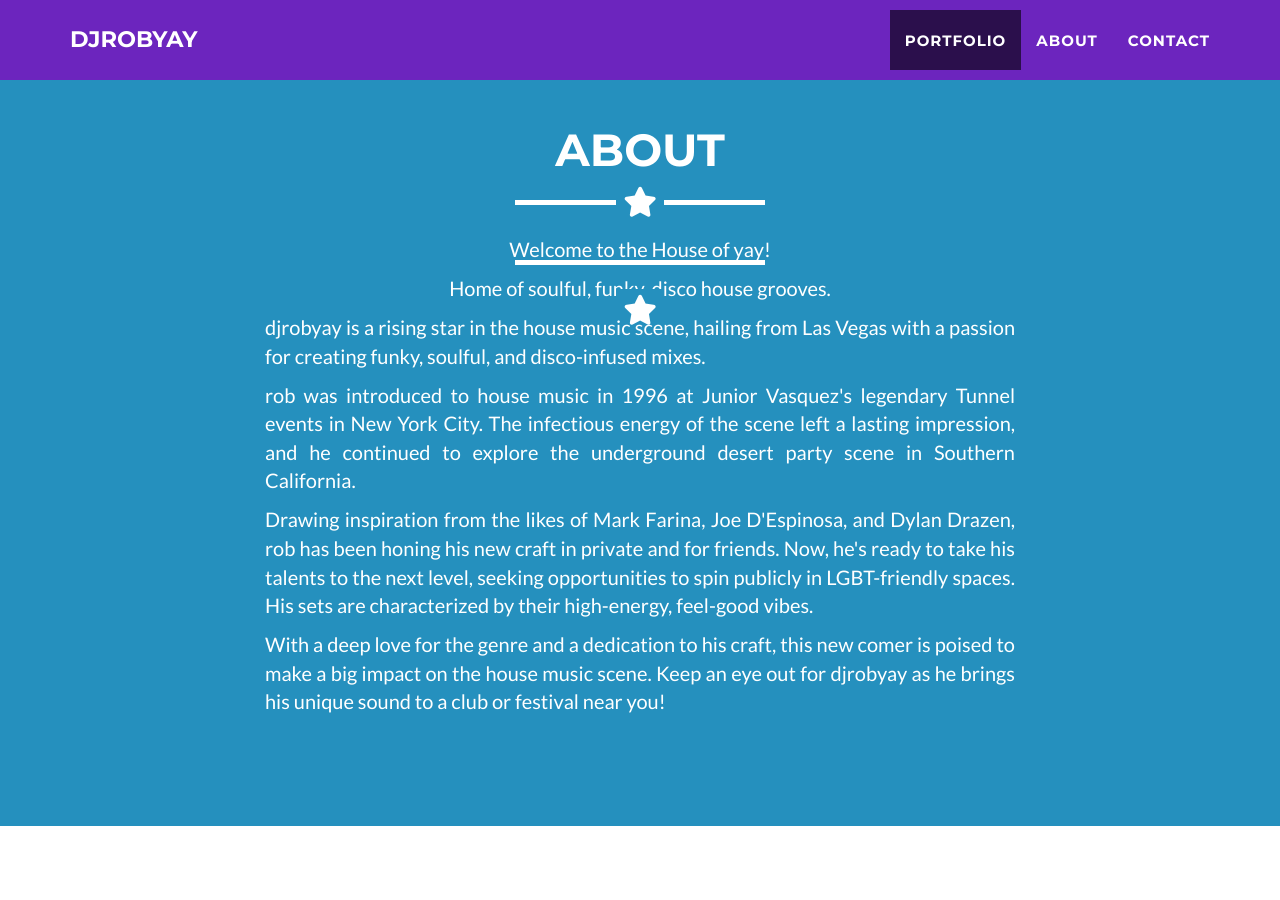
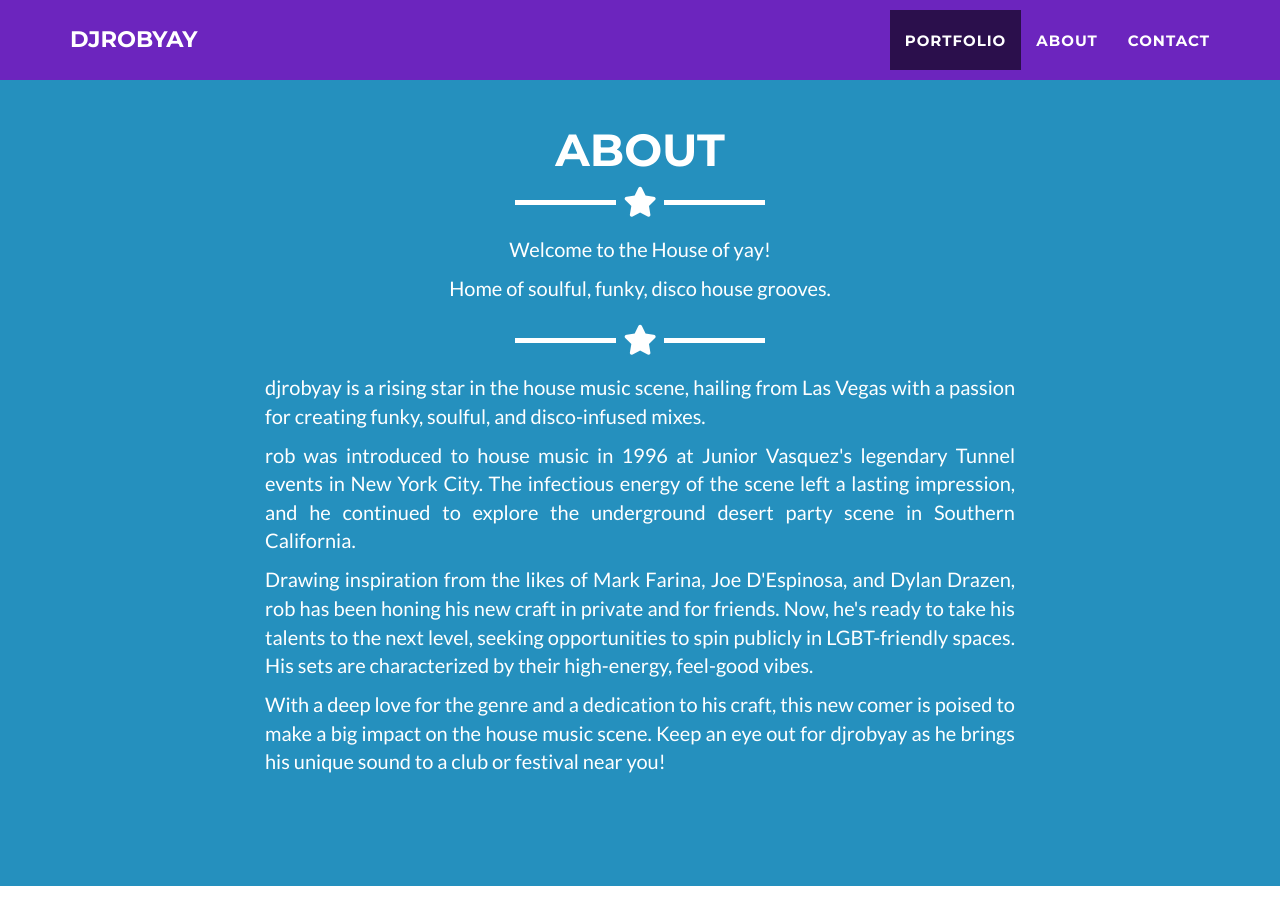
Before and after one commit to djrobyay/djrobyay.github.io, a Jekyll site: the page built from _posts/2023-09-13-rainingman.markdown, in a window 1280 px wide and 900 px high, scrolled down 1921 px. Built offline with Jekyll 4.4.1, drawn with Linux system fonts in a browser that asks for light colours.

Commit message:
more formatting changes, also trying to use different social media icons

```diff
--- a/_config.yml
+++ b/_config.yml
@@ -32,9 +32,11 @@
 social:
   - title: mixcloud
     url: https://mixcloud.com/djrobyay
-  - title: compact-disc
+  - title: house
+    iconalt: solid
     url: https://www.house-mixes.com/profile/djrobyay
   - title: envelope
+    iconalt: solid
     url: mailto:me@djrobyay.me
   - title: instagram
     url: https://www.instagram.com/djrobyay
--- a/_includes/about.html
+++ b/_includes/about.html
@@ -12,8 +12,8 @@
         <p>Welcome to the House of yay!</p>
         <p>Home of soulful, funky, disco house grooves.</p>
       </div>
-      <hr class="star-light">
     </div>
+    <hr class="star-light">
     <div class="row">
       <div class="col-lg-8 col-lg-offset-2 text-justify">
         <p>djrobyay is a rising star in the house music scene, hailing from Las Vegas with a passion for creating funky, soulful, and disco-infused mixes.</p>
--- a/_includes/footer.html
+++ b/_includes/footer.html
@@ -16,8 +16,13 @@
           <ul class="list-inline">
             {% for network in site.social %}
             <li>
-              <a href="{{ network.url }}" class="btn-social btn-outline"><i
-                  class="fa-brands fa-fw fa-{{ network.title }}"></i></a>
+              {% if network.iconalt %}
+              <a href="{{ network.url }}" class="btn-social btn-outline">
+                  <i class="fa-{{ network.iconalt }} fa-fw fa-{{ network.title }}"></i></a>
+              {% else %}
+              <a href="{{ network.url }}" class="btn-social btn-outline">
+                  <i class="fa-brands fa-fw fa-{{ network.title }}"></i></a>
+              {% endif %}
             </li>
             {% endfor %}
           </ul>
```
